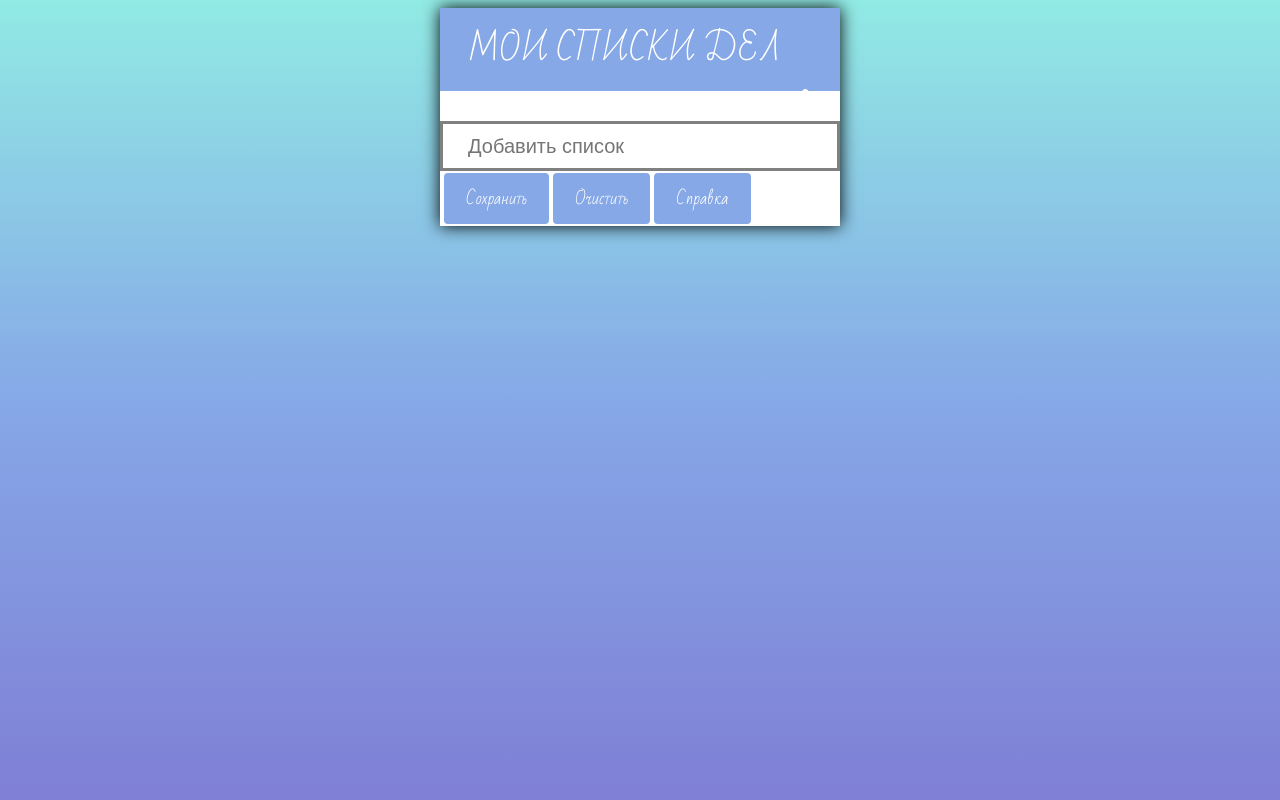
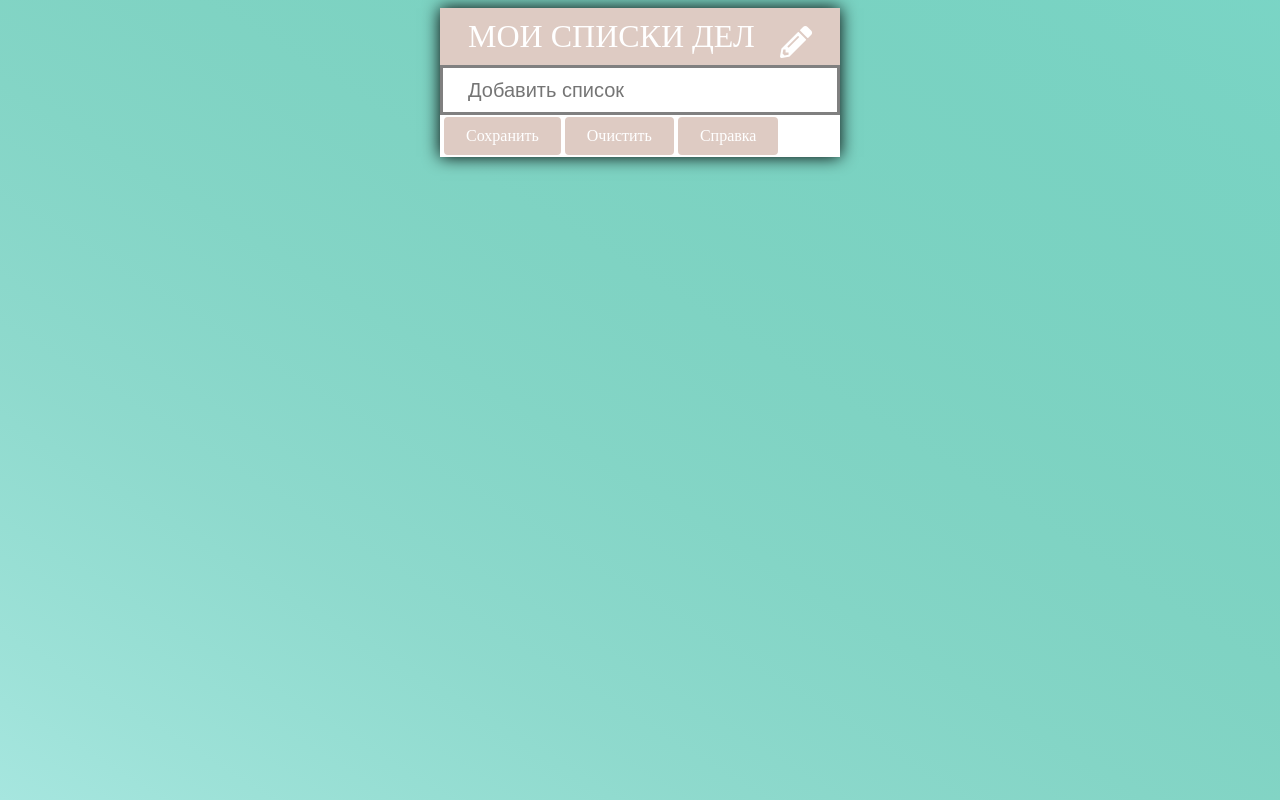
Before and after one commit to Yaroslav1992-art/todo-js, a plain HTML site: page index.html in a window 1280 px wide. Drawn offline with Linux system fonts and the light colour scheme.

Commit message:
finished

```diff
--- a/index.html
+++ b/index.html
@@ -11,8 +11,8 @@
       crossorigin="anonymous"
     />
     <link
+      href="https://fonts.googleapis.com/css?family=Gelasio:400,400i,500,700,700i&display=swap"
       rel="stylesheet"
-      href="https://fonts.googleapis.com/css?family=Bad+Script"
     />
     <link rel="shortcut icon" href="assets/favicon.ico" />
     <link rel="icon" type="image/gif" href="assets/animated_favicon.gif" />
--- a/style.css
+++ b/style.css
@@ -5,18 +5,33 @@ html {
 body {
   min-height: 100%;
   height: 100%;
-  font-family: Bad Script;
+  /* font-family: "Gelasio", serif; */
   background: #91eae4;
   /* fallback for old browsers */
   background: -webkit-linear-gradient(to bottom, #91eae4, #86a8e7, #7f7fd5);
   /* Chrome 10-25, Safari 5.1-6 */
-  background: linear-gradient(to bottom, #91eae4, #86a8e7, #7f7fd5);
+  /* background: linear-gradient(to bottom, #91eae4, #86a8e7, #7f7fd5); */
+  background-image: linear-gradient(
+    to top right,
+    rgb(166, 230, 223),
+    rgba(158, 225, 215, 0.94),
+    rgba(150, 220, 208, 0.88),
+    rgba(142, 214, 200, 0.82),
+    rgba(134, 209, 193, 0.76),
+    rgba(126, 204, 185, 0.7),
+    rgba(119, 199, 178, 0.65),
+    rgba(111, 194, 170, 0.59),
+    rgba(103, 189, 163, 0.53),
+    rgba(95, 183, 155, 0.47),
+    rgba(87, 178, 148, 0.41),
+    rgba(79, 173, 140, 0.35)
+  );
   /* W3C, IE 10+/ Edge, Firefox 16+, Chrome 26+, Opera 12+, Safari 7+ */
 }
 
 h1 {
   text-transform: uppercase;
-  background: #86a8e7;
+  background: #decbc3;
   color: white;
   margin: 0;
   padding: 10px 28px;
@@ -37,9 +52,9 @@ input {
 
 input:focus {
   background: #edf1f5;
-  border: 3px solid #86a8e7;
+  border: 3px solid #decbc3;
   outline: none;
-  color: #86a8e7;
+  color: black;
 }
 
 span.todo-trash {
@@ -57,8 +72,8 @@ i {
 }
 
 button {
-  background-color: #86a8e7;
-  border: 2px solid #86a8e7;
+  background-color: #decbc3;
+  border: 2px solid #decbc3;
   color: white;
   padding: 8px 20px;
   text-align: center;
@@ -76,7 +91,7 @@ button {
 button:hover {
   background-color: white;
   color: black;
-  border: 2px solid #86a8e7;
+  border: 2px solid #decbc3;
 }
 
 #buttons {
@@ -113,7 +128,7 @@ button:hover {
   top: 15px;
   right: 40px;
   font-size: 60px;
-  color: #86a8e7;
+  color: #decbc3;
   cursor: pointer;
 }
 
@@ -121,7 +136,7 @@ button:hover {
   padding: 8px;
   list-style-type: circle;
   font-size: 30px;
-  color: #818181;
+  color: #decbc3;
   display: block;
 }
 
@@ -169,7 +184,7 @@ button:hover {
 }
 
 .fa-trash-alt {
-  color: #7f7fd5;
+  color: red;
 }
 
 .tips {
```
